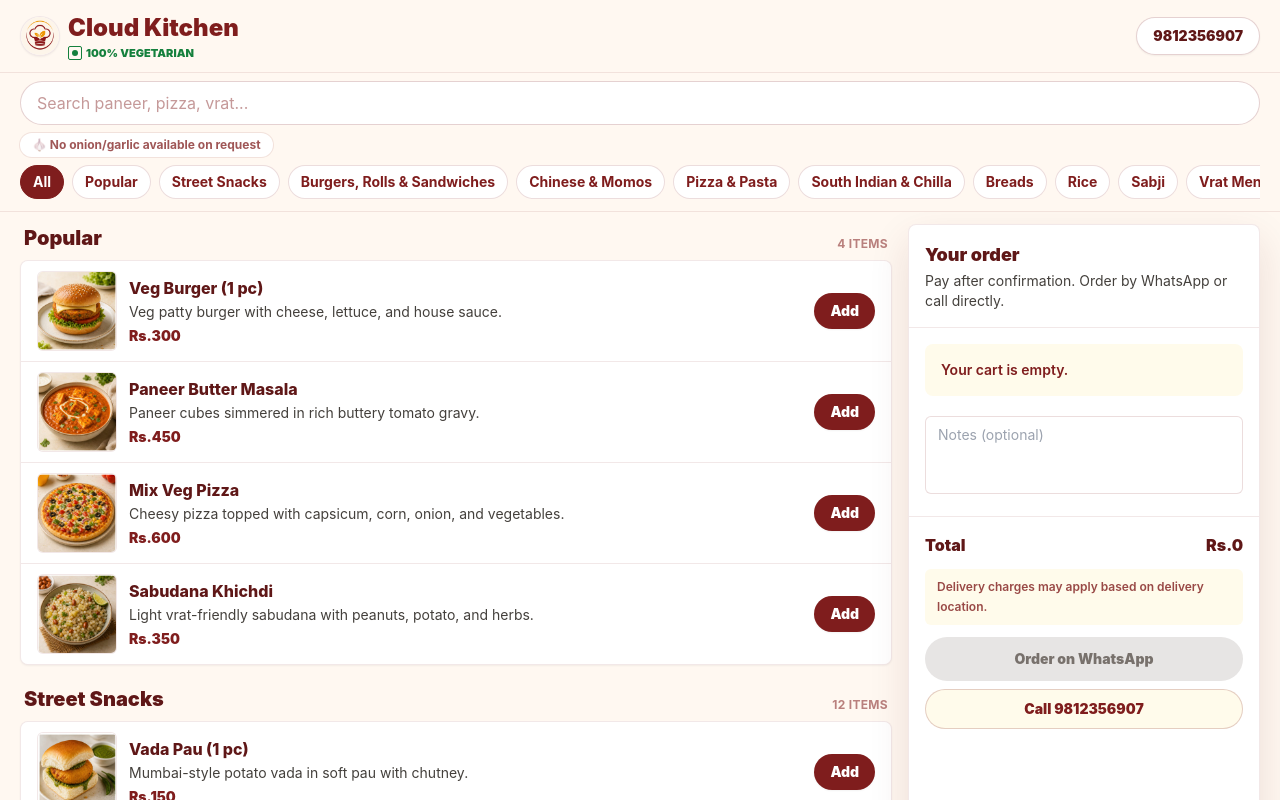
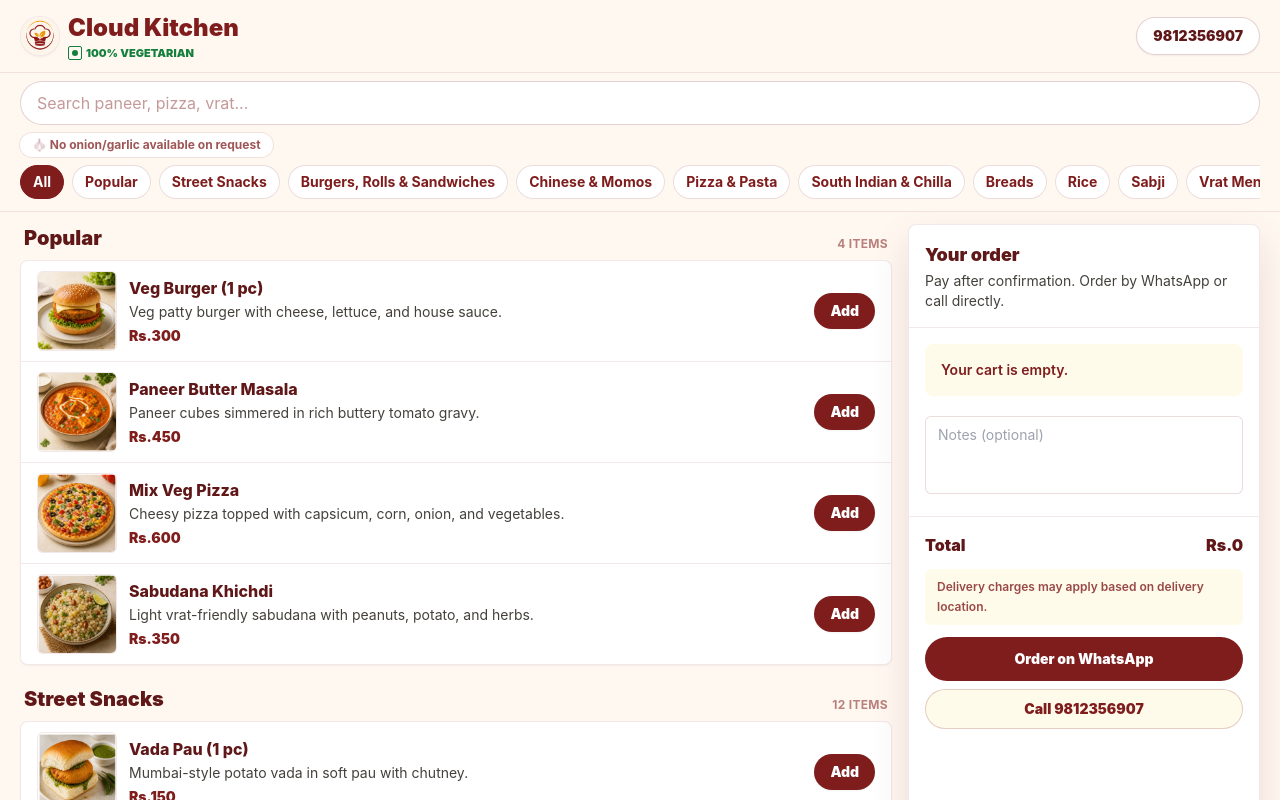
Before and after one commit to Kewal326/cloudkitchendharan, a React (Vite) app: page / in a window 1280 px wide. Shown: the top 800 px of the page. Built offline with nearby package versions, Linux system fonts and the light colour scheme.

Commit message:
Update cart behavior and menu

```diff
--- a/src/components/Cart.jsx
+++ b/src/components/Cart.jsx
@@ -1,13 +1,14 @@
 import { useMemo, useState } from "react";
 import {
   PRIMARY_PHONE,
+  formatWhatsAppChat,
   formatWhatsAppOrder,
   getCartTotal,
   getWhatsAppUrl,
   price
 } from "../utils/order.js";
 
-function CartContent({ cart, onAdd, onRemove }) {
+function CartContent({ cart, onAdd, onRemove, onClose }) {
   const [notes, setNotes] = useState("");
   const items = Object.values(cart);
   const total = getCartTotal(cart);
@@ -15,14 +16,29 @@ function CartContent({ cart, onAdd, onRemove }) {
     () => formatWhatsAppOrder({ cart, notes, total }),
     [cart, notes, total]
   );
+  const whatsAppText = items.length ? orderText : formatWhatsAppChat();
 
   return (
     <div className="flex max-h-[86vh] flex-col">
       <div className="border-b border-maroon/10 p-4">
-        <h2 className="text-lg font-black text-maroon-dark">Your order</h2>
-        <p className="mt-0.5 text-sm text-stone-700">
-          Pay after confirmation. Order by WhatsApp or call directly.
-        </p>
+        <div className="flex items-start justify-between gap-3">
+          <div>
+            <h2 className="text-lg font-black text-maroon-dark">Your order</h2>
+            <p className="mt-0.5 text-sm text-stone-700">
+              Pay after confirmation. Order by WhatsApp or call directly.
+            </p>
+          </div>
+          {onClose ? (
+            <button
+              type="button"
+              onClick={onClose}
+              className="flex h-9 w-9 shrink-0 items-center justify-center rounded-full border border-maroon/15 bg-white text-2xl font-black leading-none text-maroon shadow-sm"
+              aria-label="Close cart"
+            >
+              &times;
+            </button>
+          ) : null}
+        </div>
       </div>
 
       <div className="flex-1 overflow-y-auto p-4">
@@ -86,15 +102,10 @@ function CartContent({ cart, onAdd, onRemove }) {
           Delivery charges may apply based on delivery location.
         </p>
         <a
-          href={items.length ? getWhatsAppUrl(orderText) : undefined}
+          href={getWhatsAppUrl(whatsAppText)}
           target="_blank"
           rel="noreferrer"
-          aria-disabled={!items.length}
-          className={`flex h-11 items-center justify-center rounded-full text-sm font-black ${
-            items.length
-              ? "bg-maroon text-white hover:bg-maroon-dark"
-              : "pointer-events-none bg-stone-200 text-stone-500"
-          }`}
+          className="flex h-11 items-center justify-center rounded-full bg-maroon text-sm font-black text-white hover:bg-maroon-dark"
         >
           Order on WhatsApp
         </a>
@@ -148,7 +159,7 @@ export default function Cart({
         }`}
       >
         <div className="mx-auto mt-2 h-1.5 w-12 rounded-full bg-maroon/20" />
-        <CartContent cart={cart} onAdd={onAdd} onRemove={onRemove} />
+        <CartContent cart={cart} onAdd={onAdd} onRemove={onRemove} onClose={onClose} />
       </div>
     </div>
   );
--- a/src/utils/order.js
+++ b/src/utils/order.js
@@ -58,6 +58,14 @@ export function formatWhatsAppOrder({ cart, notes, total }) {
   ].join("\n");
 }
 
+export function formatWhatsAppChat() {
+  return [
+    "Namaste Cloud Kitchen, I would like to know more before placing an order.",
+    "",
+    "Please share availability and delivery details."
+  ].join("\n");
+}
+
 export function getWhatsAppUrl(orderText) {
   return `https://wa.me/${WHATSAPP_PHONE}?text=${encodeURIComponent(orderText)}`;
 }
```
Also changed, not shown: 1 other file (tests, documents, lock files or other folders).
